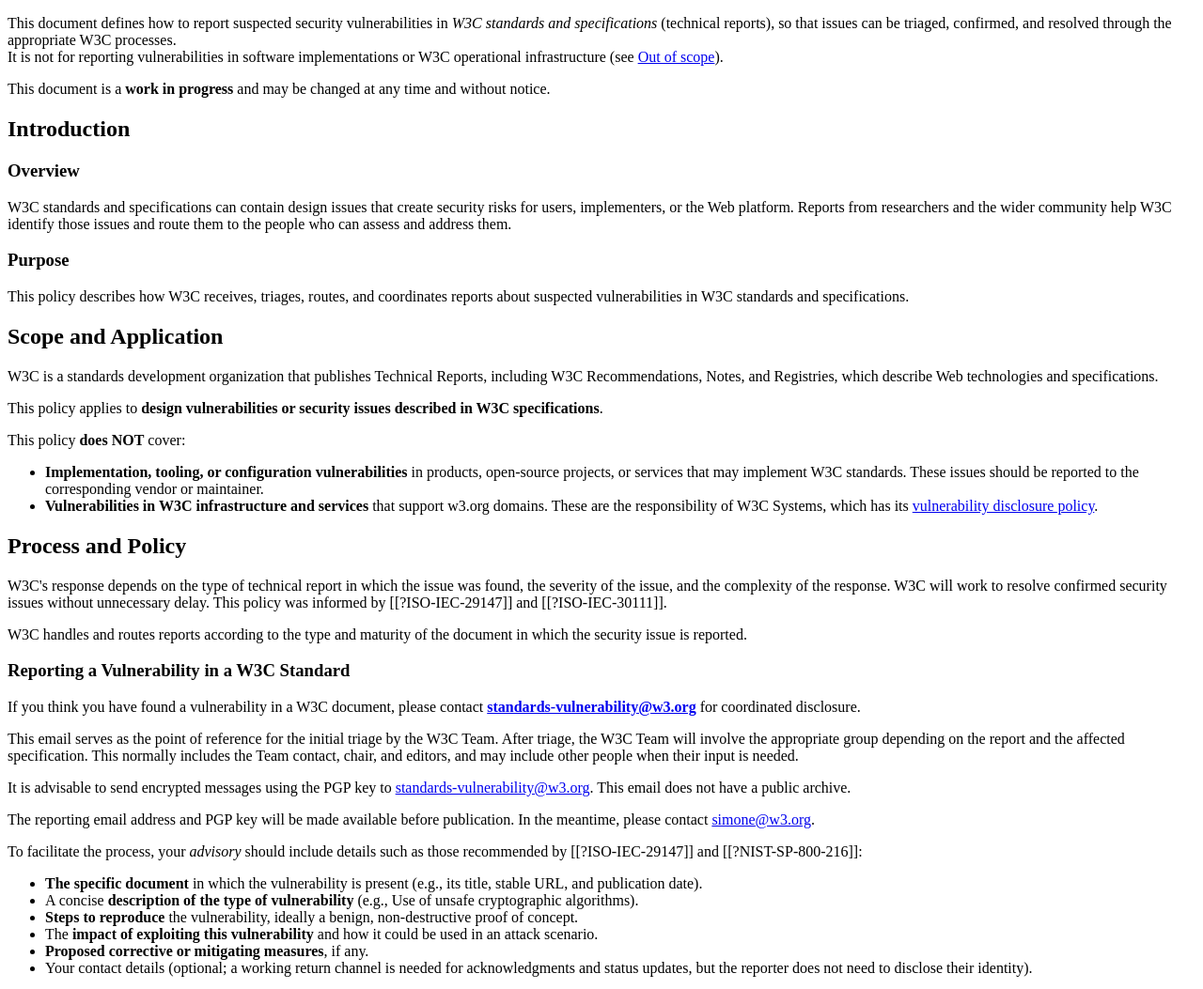
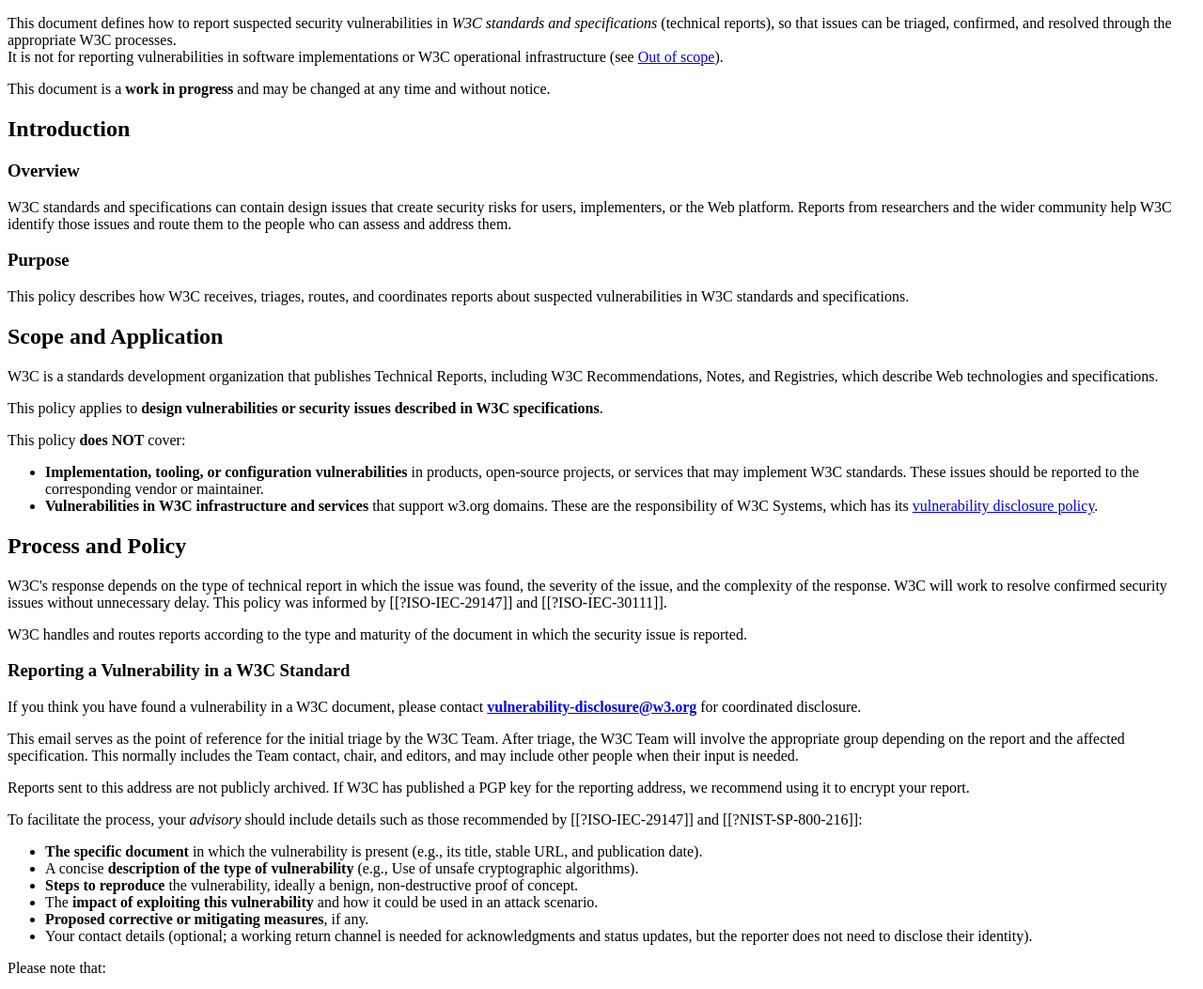
Before and after one commit to w3c/security-disclosure, a plain HTML site: page index.html in a window 1280 px wide. Shown: the top 1053 px of the page at 94% size. Drawn offline with Linux system fonts and the light colour scheme.

Commit message:
Update the vulnerability disclosure email address

```diff
--- a/index.html
+++ b/index.html
@@ -150,16 +150,13 @@
       reported.</p>
     <h3>Reporting a Vulnerability in a W3C Standard</h3>
     <p>If you think you have found a vulnerability in a W3C document, please contact <a
-        href='mailto:standards-vulnerability@w3.org'><strong>standards-vulnerability@w3.org</strong></a> for coordinated
+        href='mailto:vulnerability-disclosure@w3.org'><strong>vulnerability-disclosure@w3.org</strong></a> for coordinated
       disclosure. </p>
     <p>This email serves as the point of reference for the initial triage by the W3C Team. After triage, the W3C Team
       will involve the appropriate group depending on the report and the affected specification. This normally includes
       the Team contact, chair, and editors, and may include other people when their input is needed.</p>
-    <p>It is advisable to send encrypted messages using the PGP key to <a
-        href='mailto:standards-vulnerability@w3.org'>standards-vulnerability@w3.org</a>. This email does not have a
-      public archive.</p>
-    <p class="issue">The reporting email address and PGP key will be made available before publication. In the meantime,
-      please contact <a href="mailto:simone@w3.org">simone@w3.org</a>.</p>
+    <p>Reports sent to this address are not publicly archived. If W3C has published a PGP key for the
+      reporting address, we recommend using it to encrypt your report.</p>
     <p>To facilitate the process, your <em>advisory</em> should include details such as those recommended by
       [[?ISO-IEC-29147]] and [[?NIST-SP-800-216]]:</p>
     <ul>
```
